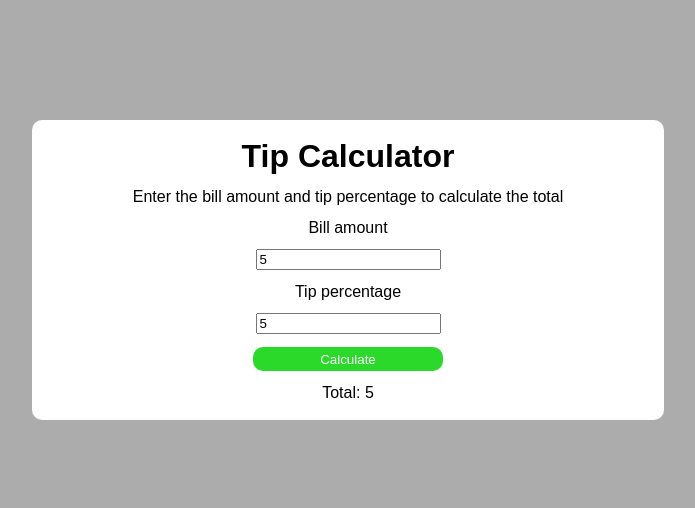
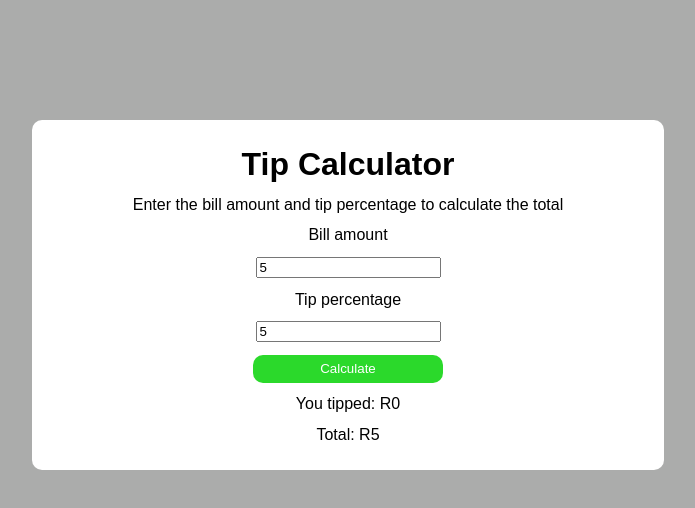
Before and after one commit to rianspies/Tip-calculator, a plain HTML site: page index.html in a window 1280 px wide. Both pictures are taken after typing "5", "5" into the empty fields and a click on the button "Calculate". Shown: the whole page, without its empty margins (292-987 px from the left). Drawn offline with Linux system fonts and the light colour scheme.

Commit message:
Project completed

```diff
--- a/index.html
+++ b/index.html
@@ -21,6 +21,7 @@
         <input id="tip" type="number" name="tip">
         <br>
         <button onclick=calculateTotal() >Calculate</button>
+        <p id="cashTip">You tipped: </p>
         <p id="total">Total: </p>
     </div>
 </body>
--- a/script.js
+++ b/script.js
@@ -6,5 +6,7 @@ const calculateTotal = (bill, tip) =>{
     const tipPercentage = tip/100;
     const total = bill*(1 + tipPercentage);
     billTotal = Math.floor(total);
-    document.getElementById('total').innerHTML = `Total: ${billTotal}`
+    cashTip = billTotal - bill;
+    document.getElementById('cashTip').innerHTML = `You tipped: R${cashTip}`
+    document.getElementById('total').innerHTML = `Total: R${billTotal}`;
 };
--- a/styles.css
+++ b/styles.css
@@ -6,7 +6,7 @@ body {
 
 #container {
     width: 50%;
-    height: 300px;
+    height: 350px;
     text-align: center;
     background-color: white;
     justify-self: center;
```
